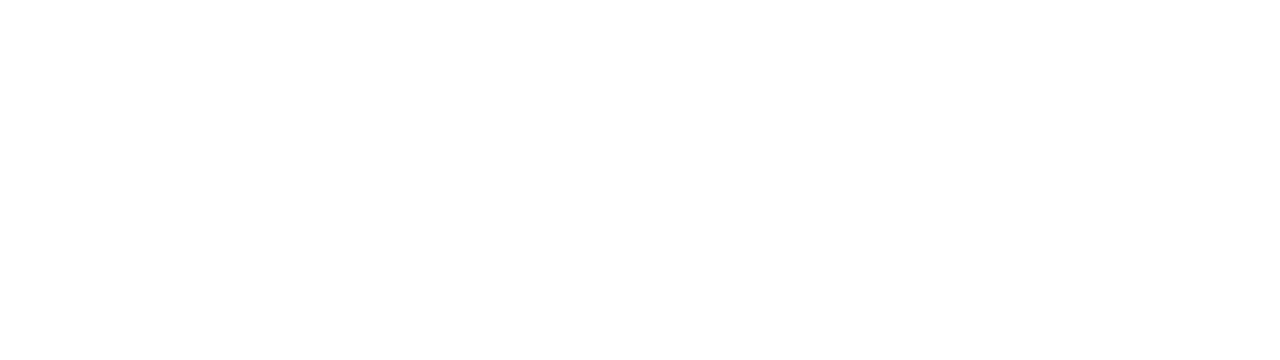
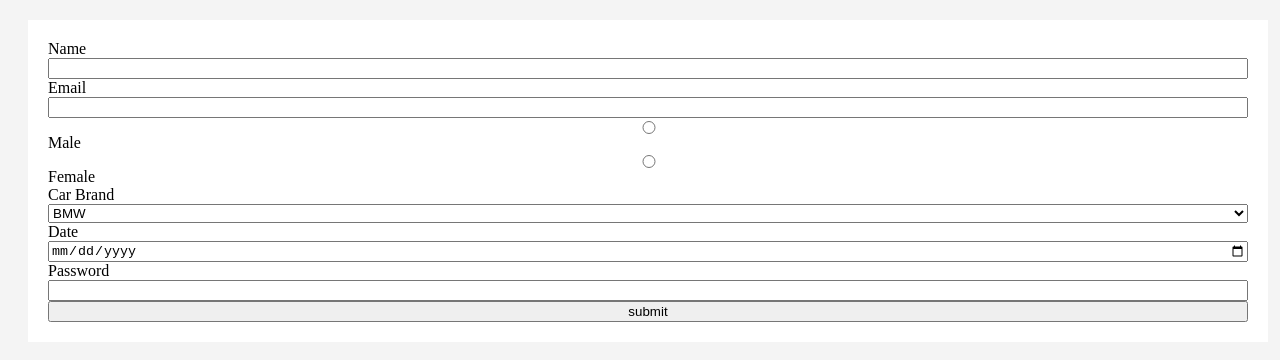
Before and after one commit to acciojob/car-insurance-form-satyamjha09, a website: page main.html in a window 1280 px wide. Drawn offline with Linux system fonts and the light colour scheme.

Commit message:
created a submission

```diff
--- a/main.html
+++ b/main.html
@@ -7,7 +7,44 @@
 </head>
 
 <body>
-	<!-- the entire body must be written by student -->
+
+	<form action="/submit" method="" >
+
+		<label for="name"> Name </label>
+	<input type="text" id="name" required />
+
+	<!-- Email   -->
+	<label for="email"> Email  </label>
+	<input type="email" id="email" required />
+
+	<!-- Gender  -->
+
+	<input type="radio" name="gender" required /> Male
+	<input type="radio" name="gender" required /> Female
+    <!-- card -->
+    <label for="cars"> Car Brand </label>
+	<select id="cars" name="cars" required >
+		<option value="BMW"> BMW </option>
+		<option value="Audi"> Audi </option>
+		<option value="Mercedez"> Mercedez </option>
+	</select>
+
+		<!-- Date -->
+	<label for="dop"> Date </label>
+	<input  type="date" id="dop"  required />
+
+	<!-- Password  -->
+
+	<label for="password"> Password </label>
+	<input  type="password" id="password" />
+
+	<!-- Submit  -->
+	<input type="submit" value="submit" />
+
+	</form>
+
+
+
     <script type="text/javascript" src="./script.js">
 </script>
 
--- a/styles.css
+++ b/styles.css
@@ -1,2 +1,17 @@
+body {
+	width: 100vw;
+	height: 100vh;
+	background: #f4f4f4;
+	overflow: hidden;
+}
 
-/* Your CSS Code here. */
+form {
+	display: flex;
+	flex-direction: column;
+	justify-content: center;
+	align-content: center;
+	background: white;
+	padding: 20px;
+	margin: 20px;
+
+}
```
